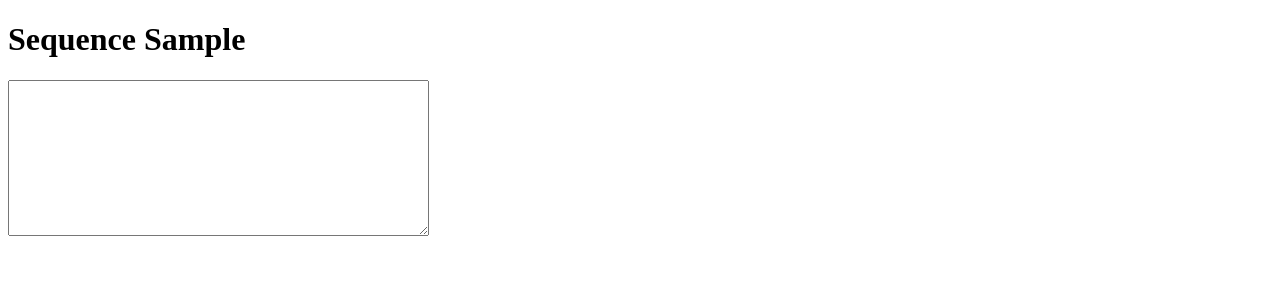
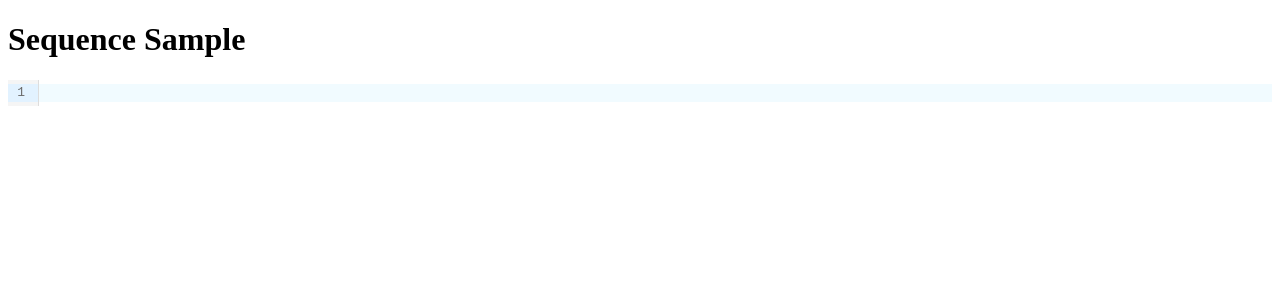
Before and after one commit to KHashimoto3/Form_Sequence_Sample, a React (Vite) app in the folder sequence-sample/: page / in a window 1280 px wide. Shown: the top 300 px of the page. Built offline with nearby package versions, Linux system fonts and the light colour scheme.

Commit message:
codemierror上で、追加・削除を取り出せるようにした。

```diff
--- a/sequence-sample/package.json
+++ b/sequence-sample/package.json
@@ -10,6 +10,7 @@
     "preview": "vite preview"
   },
   "dependencies": {
+    "@uiw/react-codemirror": "^4.23.5",
     "react": "^18.3.1",
     "react-dom": "^18.3.1"
   },
--- a/sequence-sample/src/components/InputArea.tsx
+++ b/sequence-sample/src/components/InputArea.tsx
@@ -1,31 +1,34 @@
+import ReactCodeMirror from "@uiw/react-codemirror";
+import { SetStateAction, useCallback, useEffect } from "react";
+
 import React from "react";
 
 export const InputArea: React.FC = () => {
   const [beforeTextInput, setBeforeTextInput] = React.useState("");
   const [textInput, setTextInput] = React.useState("");
 
-  //textarea1が変更されるたびに、追加されたか削除されたかを判定する
-  const updateTextInput = (text: string) => {
+  const onChange = useCallback((val: SetStateAction<string>) => {
+    setTextInput(val);
+  }, []);
+
+  useEffect(() => {
+    if (textInput === beforeTextInput) {
+      return;
+    }
     console.log("変更前のtextarea1: ", beforeTextInput);
-    console.log("変更後のtextarea1: ", text);
-    const diffLength = text.length - beforeTextInput.length;
+    console.log("変更後のtextarea1: ", textInput);
+    const diffLength = textInput.length - beforeTextInput.length;
     if (diffLength > 0) {
       console.log("追加:" + diffLength);
     } else if (diffLength < 0) {
       console.log("削除" + Math.abs(diffLength));
     }
-    setBeforeTextInput(text);
-    setTextInput(text);
-  };
+    setBeforeTextInput(textInput);
+  }, [textInput, beforeTextInput]);
 
   return (
-    <textarea
-      rows={10}
-      cols={50}
-      value={textInput}
-      onChange={(e) => {
-        updateTextInput(e.target.value);
-      }}
-    />
+    <>
+      <ReactCodeMirror value={textInput} onChange={onChange} />
+    </>
   );
 };
```
Also changed, not shown: 1 other file (tests, documents, lock files or other folders).
